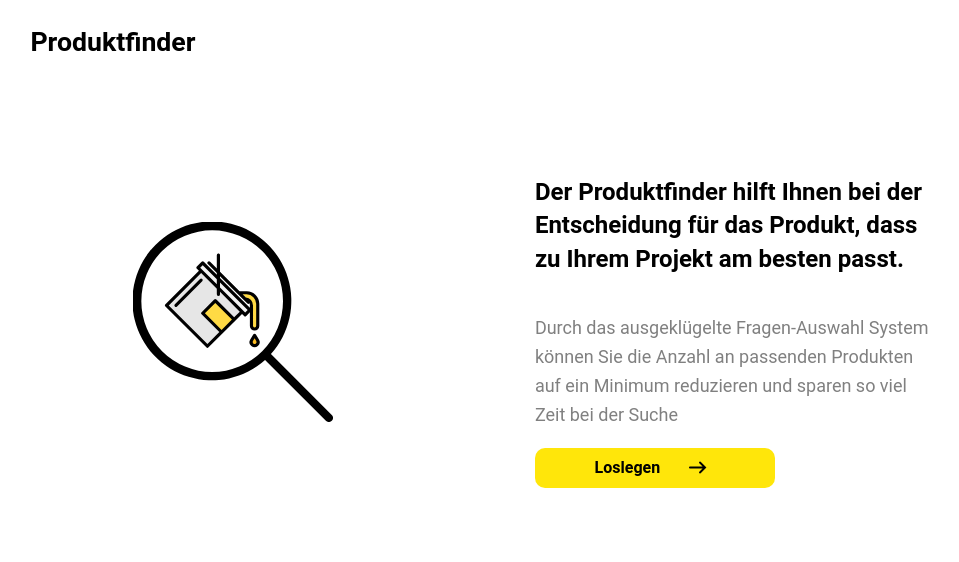
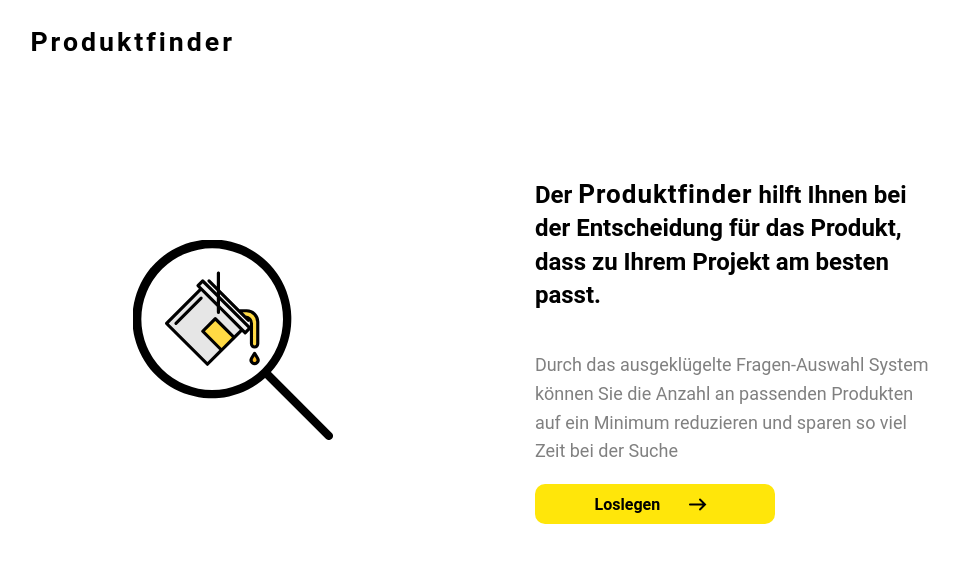
Before and after one commit to Mr-Jen/Productfinder, a React (Create React App) app: page / in a window 1280 px wide. Shown: the top 562 px of the page, without its empty margins (104-1063 px from the left). Built offline with nearby package versions, Linux system fonts and the light colour scheme.

Commit message:
Styling added to title text of Home component - letterSpacing added to main title in Header component

```diff
--- a/src/components/App.js
+++ b/src/components/App.js
@@ -31,7 +31,7 @@ const HeaderWrapper = styled.div`
 `
 
 
-const App = ({loadConfig, isHome, handleNavigationChange}) => {
+const App = ({loadConfig, isHome}) => {
   React.useEffect(() => {loadConfig()}, [loadConfig])
 
   console.log("IS HOME: ", isHome)
@@ -64,8 +64,7 @@ const App = ({loadConfig, isHome, handleNavigationChange}) => {
 }
 
 const mapDispatchToProps = dispatch => ({
-  loadConfig: () => dispatch(handleLoadConfig()),
-  handleNavigationChange : index => dispatch(removeFromHistory(index))
+  loadConfig: () => dispatch(handleLoadConfig())
 })
 
 
--- a/src/components/Routes/Home/Home.js
+++ b/src/components/Routes/Home/Home.js
@@ -67,7 +67,7 @@ const Home = ({addToHistory}) => {
                 alt="HomeIcon"
             />
             <HomeWrapper>
-                <TitleText>Der Produktfinder hilft Ihnen bei der Entscheidung für das Produkt, dass zu
+                <TitleText>Der <span style={{"fontWeight": "bold", "fontSize": "26px", "letterSpacing": "1px"}}>Produktfinder</span> hilft Ihnen bei der Entscheidung für das Produkt, dass zu
                     Ihrem Projekt am besten passt.
                 </TitleText>
                 <InfoText>Durch das ausgeklügelte Fragen-Auswahl System können Sie die Anzahl an passenden Produkten
--- a/src/components/Shared/Header.js
+++ b/src/components/Shared/Header.js
@@ -16,7 +16,7 @@ function Header({handleNavigationChange}) {
     return (
         <div>
             <Title onClick={() => handleNavigationChange(0)}>
-                <h1>Produktfinder</h1>
+                <h1 style={{"letterSpacing": "3px"}}>Produktfinder</h1>
             </Title>
         </div>
     )
```
